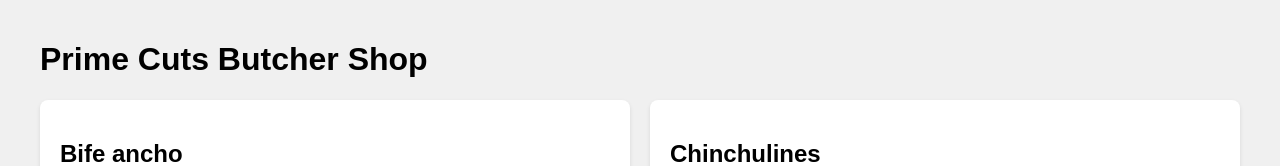
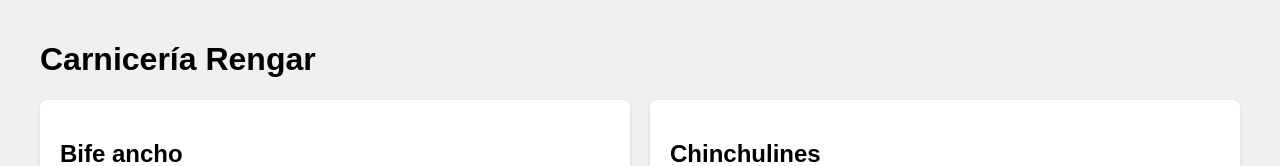
Before and after one commit to HGD87/Carniceria-Rengar.github.io, a plain HTML site: page index.html in a window 1280 px wide. Shown: the top 166 px of the page. Drawn offline with Linux system fonts and the light colour scheme.

Commit message:
Update index.html
Actualización y adaptación de nuevo código

```diff
--- a/index.html
+++ b/index.html
@@ -5,11 +5,10 @@
     <meta name="viewport" content="width=device-width, initial-scale=1.0">
     <title>Prime Cuts Butcher Shop</title>
     <link rel="stylesheet" href="styles.css">
-    <link rel="stylesheet" href="
 </head>
       <body>
       <div class="container">
-        <h1>Prime Cuts Butcher Shop</h1>
+        <h1>Carnicería Rengar</h1>
         <div id="items-container"></div>
         <div class="cart">
             <h2>Shopping Cart</h2>
```
